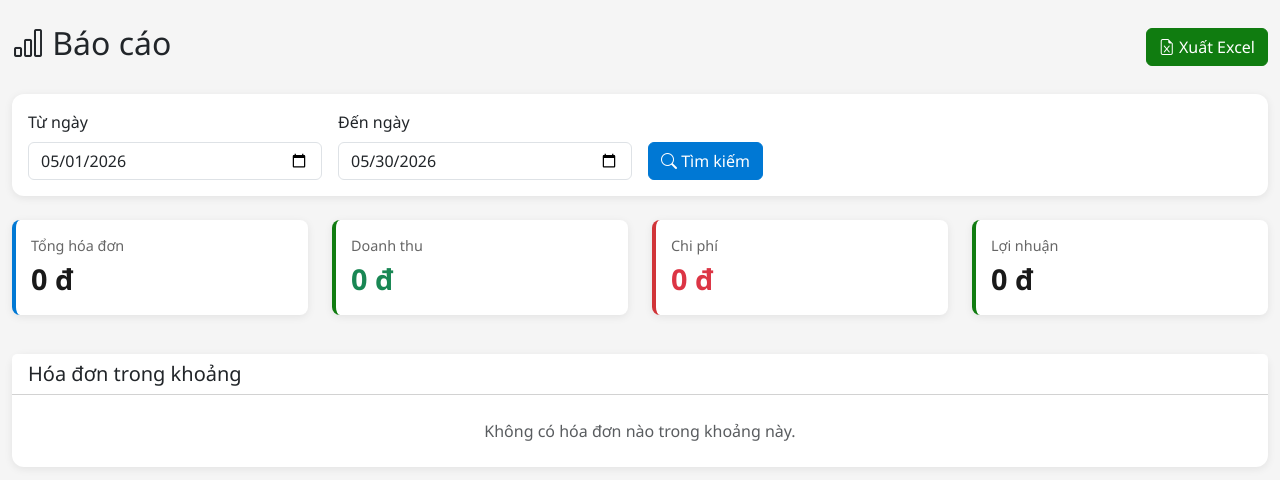
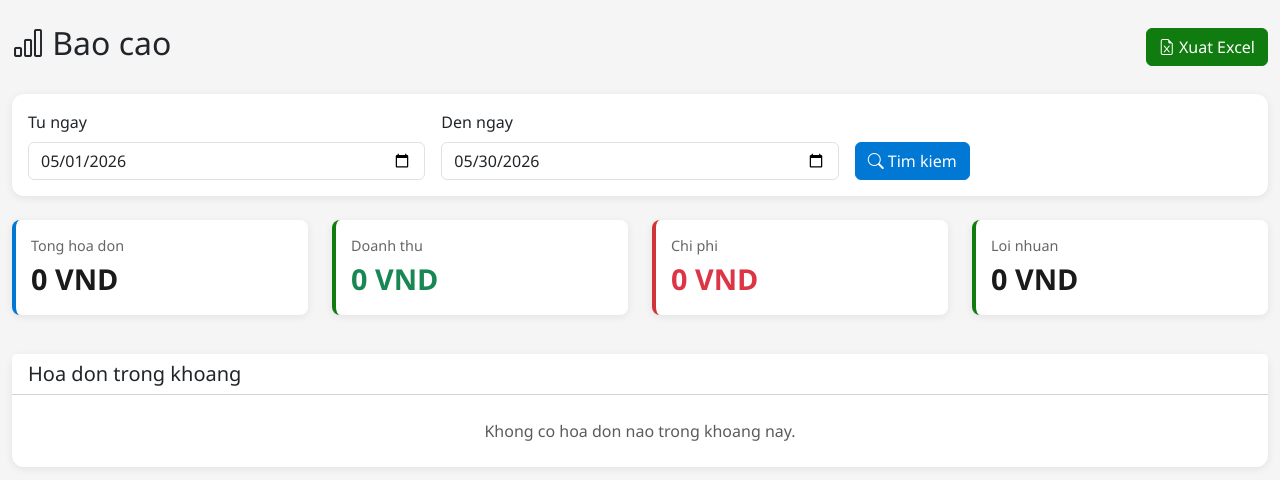
Before and after one commit to nghianh4975-cpu/hoadon-manager, a Flask app: page /report in a window 1280 px wide. Shown: the part 56-536 px from the top of the page. Run offline with Flask 3, Linux system fonts and the light colour scheme; the visitor is signed in with stand-in values (Sample User, id 1); data that the repository does not hold is empty.

Commit message:
Update report template with new Vietnamese labels

```diff
--- a/web_hoadon/templates/report.html
+++ b/web_hoadon/templates/report.html
@@ -1,29 +1,29 @@
 {% extends "base.html" %}
 
-{% block title %}Báo cáo - Hóa Đơn Manager{% endblock %}
+{% block title %}Bao cao - Hoa Don Manager{% endblock %}
 
 {% block content %}
 <div class="d-flex justify-content-between align-items-center mb-4">
-    <h2><i class="bi bi-bar-chart"></i> Báo cáo</h2>
+    <h2><i class="bi bi-bar-chart"></i> Bao cao</h2>
     <a href="{{ url_for('report_export') }}?date_from={{ date_from }}&date_to={{ date_to }}" class="btn btn-success">
-        <i class="bi bi-file-earmark-excel"></i> Xuất Excel
+        <i class="bi bi-file-earmark-excel"></i> Xuat Excel
     </a>
 </div>
 
 <div class="card mb-4">
     <div class="card-body">
         <form method="GET" action="{{ url_for('report') }}" class="row g-3">
-            <div class="col-md-3">
-                <label class="form-label">Từ ngày</label>
+            <div class="col-md-4">
+                <label class="form-label">Tu ngay</label>
                 <input type="date" class="form-control" name="date_from" value="{{ date_from }}">
             </div>
-            <div class="col-md-3">
-                <label class="form-label">Đến ngày</label>
+            <div class="col-md-4">
+                <label class="form-label">Den ngay</label>
                 <input type="date" class="form-control" name="date_to" value="{{ date_to }}">
             </div>
-            <div class="col-md-3 d-flex align-items-end">
+            <div class="col-md-4 d-flex align-items-end">
                 <button type="submit" class="btn btn-primary me-2">
-                    <i class="bi bi-search"></i> Tìm kiếm
+                    <i class="bi bi-search"></i> Tim kiem
                 </button>
             </div>
         </form>
@@ -33,26 +33,26 @@
 <div class="row mb-4">
     <div class="col-md-3">
         <div class="card stat-card">
-            <div class="stat-label">Tổng hóa đơn</div>
-            <div class="stat-value">{{ "{:,.0f}".format(total_inv) }} đ</div>
+            <div class="stat-label">Tong hoa don</div>
+            <div class="stat-value">{{ "{:,.0f}".format(total_inv) }} VND</div>
         </div>
     </div>
     <div class="col-md-3">
         <div class="card stat-card success">
             <div class="stat-label">Doanh thu</div>
-            <div class="stat-value text-success">{{ "{:,.0f}".format(total_rev) }} đ</div>
+            <div class="stat-value text-success">{{ "{:,.0f}".format(total_rev) }} VND</div>
         </div>
     </div>
     <div class="col-md-3">
         <div class="card stat-card danger">
-            <div class="stat-label">Chi phí</div>
-            <div class="stat-value text-danger">{{ "{:,.0f}".format(total_exp) }} đ</div>
+            <div class="stat-label">Chi phi</div>
+            <div class="stat-value text-danger">{{ "{:,.0f}".format(total_exp) }} VND</div>
         </div>
     </div>
     <div class="col-md-3">
         <div class="card stat-card {{ 'success' if profit >= 0 else 'danger' }}">
-            <div class="stat-label">Lợi nhuận</div>
-            <div class="stat-value">{{ "{:,.0f}".format(profit) }} đ</div>
+            <div class="stat-label">Loi nhuan</div>
+            <div class="stat-value">{{ "{:,.0f}".format(profit) }} VND</div>
         </div>
     </div>
 </div>
@@ -61,7 +61,7 @@
     <div class="col-md-12">
         <div class="card">
             <div class="card-header bg-white">
-                <h5 class="mb-0">Hóa đơn trong khoảng</h5>
+                <h5 class="mb-0">Hoa don trong khoang</h5>
             </div>
             <div class="card-body p-0">
                 {% if invoices %}
@@ -69,11 +69,11 @@
                     <table class="table table-hover mb-0">
                         <thead>
                             <tr>
-                                <th>Số HD</th>
-                                <th>Ngày</th>
-                                <th>Cửa hàng</th>
-                                <th>Tổng tiền</th>
-                                <th>Người tạo</th>
+                                <th>So HD</th>
+                                <th>Ngay</th>
+                                <th>Cua hang</th>
+                                <th>Tong tien</th>
+                                <th>Nguoi tao</th>
                             </tr>
                         </thead>
                         <tbody>
@@ -82,7 +82,7 @@
                                 <td>{{ inv.invoice_number }}</td>
                                 <td>{{ inv.date }}</td>
                                 <td>{{ inv.store_name or '-' }}</td>
-                                <td class="text-success fw-bold">{{ "{:,.0f}".format(inv.total) }} đ</td>
+                                <td class="text-success fw-bold">{{ "{:,.0f}".format(inv.total) }} VND</td>
                                 <td>{{ inv.created_by }}</td>
                             </tr>
                             {% endfor %}
@@ -90,7 +90,7 @@
                     </table>
                 </div>
                 {% else %}
-                <p class="text-muted text-center p-4 mb-0">Không có hóa đơn nào trong khoảng này.</p>
+                <p class="text-muted text-center p-4 mb-0">Khong co hoa don nao trong khoang nay.</p>
                 {% endif %}
             </div>
         </div>
```
